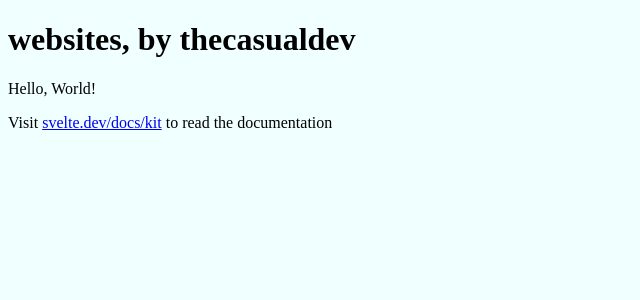
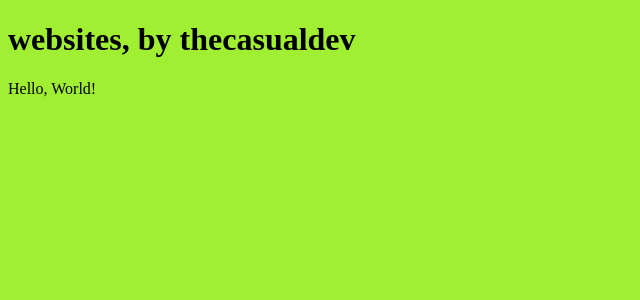
Before and after one commit to thecasualdev/websites, a SvelteKit app in the folder site/: page / in a window 1280 px wide. Shown: the top 300 px of the page, without its empty margins (0-640 px from the left). Built offline with nearby package versions, Linux system fonts and the light colour scheme.

Commit message:
Small changes + test

```diff
--- a/site/src/routes/+layout.svelte
+++ b/site/src/routes/+layout.svelte
@@ -1,6 +1,7 @@
 <script lang="ts">
 
 	import favicon from '$lib/assets/favicon.svg';
+	import { page } from '$app/state'
 	import './styles.css'
 
 	let { children } = $props();
@@ -12,6 +13,9 @@
 	<title>Hello, World!</title>
 	<link rel="icon" href={favicon} />
 
+	<meta property="og:title" content="Hello, World">
+	<meta property="og:link" content={page.url.href}>
+
 </svelte:head>
 
 {@render children?.()}
--- a/site/src/routes/+page.svelte
+++ b/site/src/routes/+page.svelte
@@ -1,3 +1,2 @@
 <h1>websites, by thecasualdev</h1>
 <p>Hello, World!</p>
-<p>Visit <a href="https://svelte.dev/docs/kit">svelte.dev/docs/kit</a> to read the documentation</p>
--- a/site/src/routes/styles.css
+++ b/site/src/routes/styles.css
@@ -1,3 +1,3 @@
 * {
-    background-color: azure;
+    background-color: rgb(160, 239, 50);
 }
```
